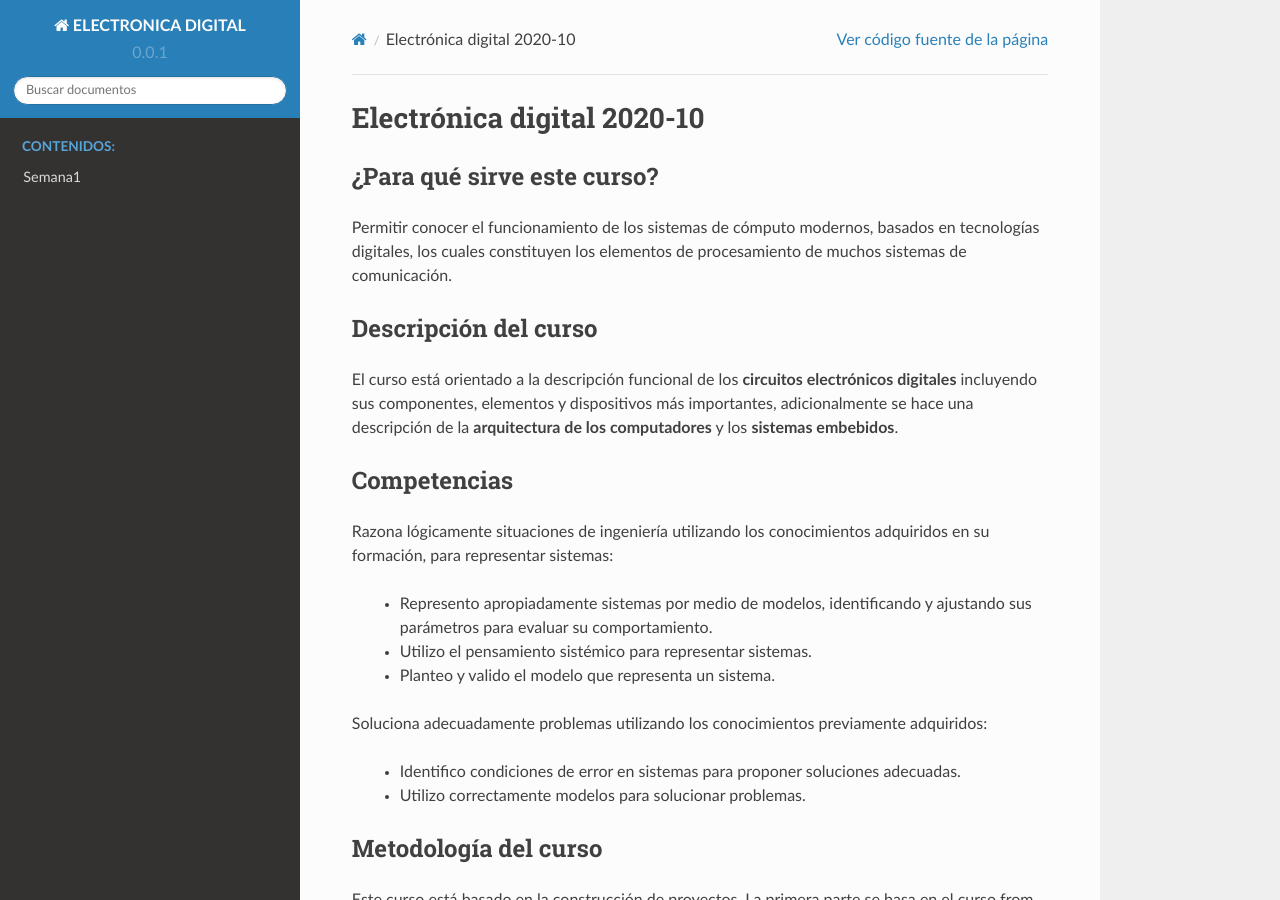
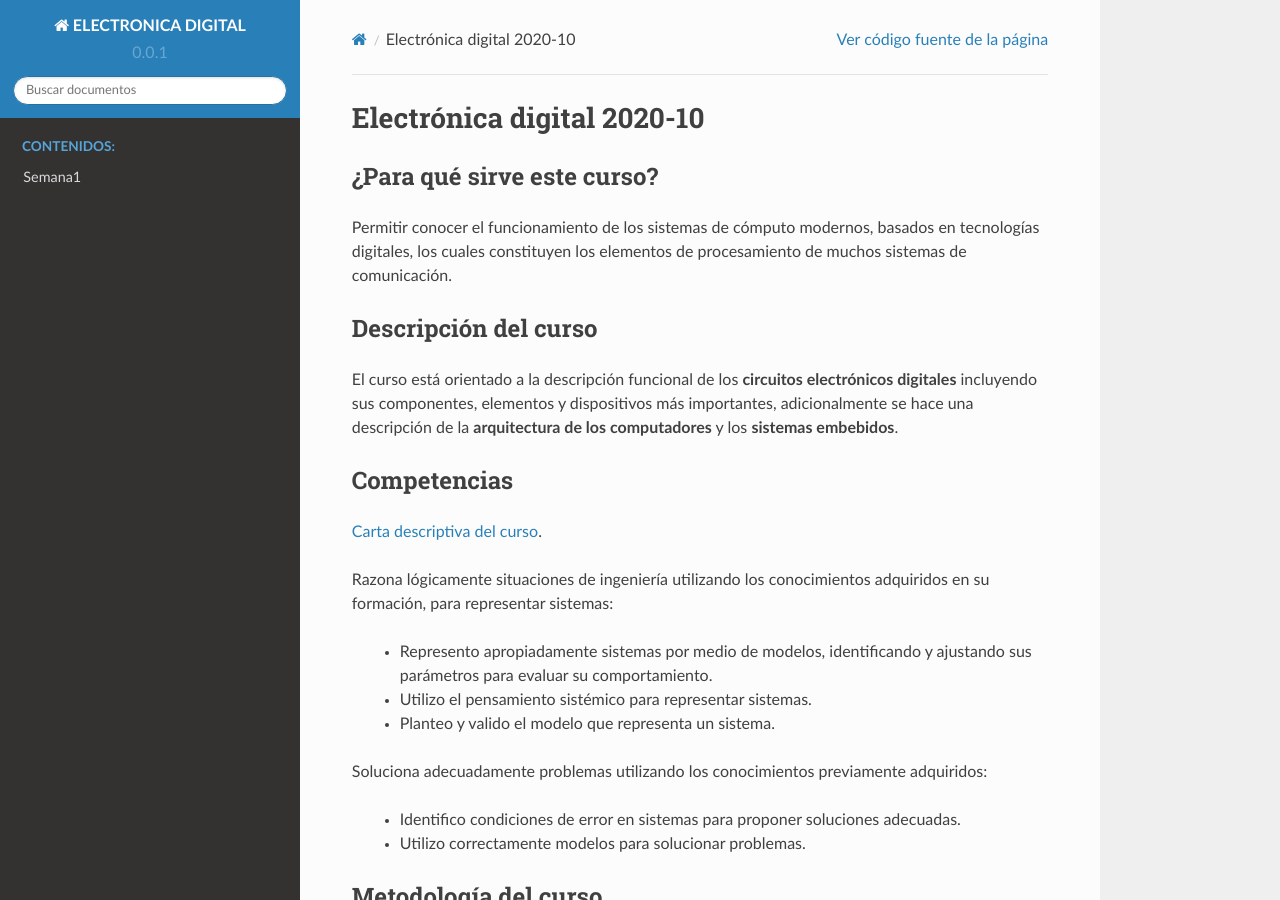
Before and after one commit to juanferfranco/ElectronicaDigital, a Sphinx documentation site: the page built from docs/index.rst, in a window 1280 px wide and 900 px high. Built offline with Sphinx 7.4.7 and the Read the Docs theme 2.0.0, drawn with Linux system fonts in a browser that asks for light colours.

Commit message:
add link to carta descriptiva

```diff
--- a/docs/index.rst
+++ b/docs/index.rst
@@ -14,6 +14,9 @@ de los computadores** y los **sistemas embebidos**.
 
 Competencias
 -------------
+
+`Carta descriptiva del curso <https://drive.google.com/file/d/1CqEPTUXlj7JmDeGcOCdmteijLeE3LsOP/view?usp=sharing>`__.
+
 Razona lógicamente situaciones de ingeniería utilizando los conocimientos adquiridos en su formación,
 para representar sistemas:
 
```
